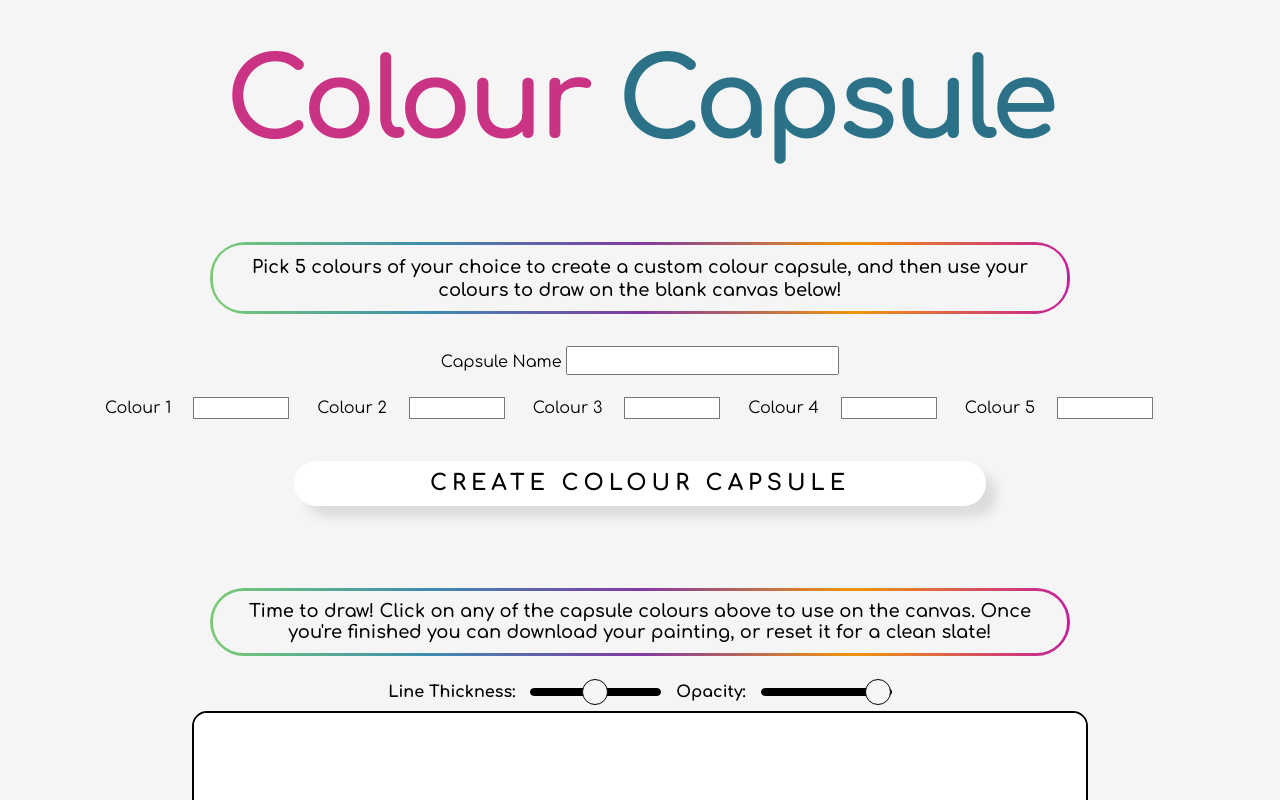
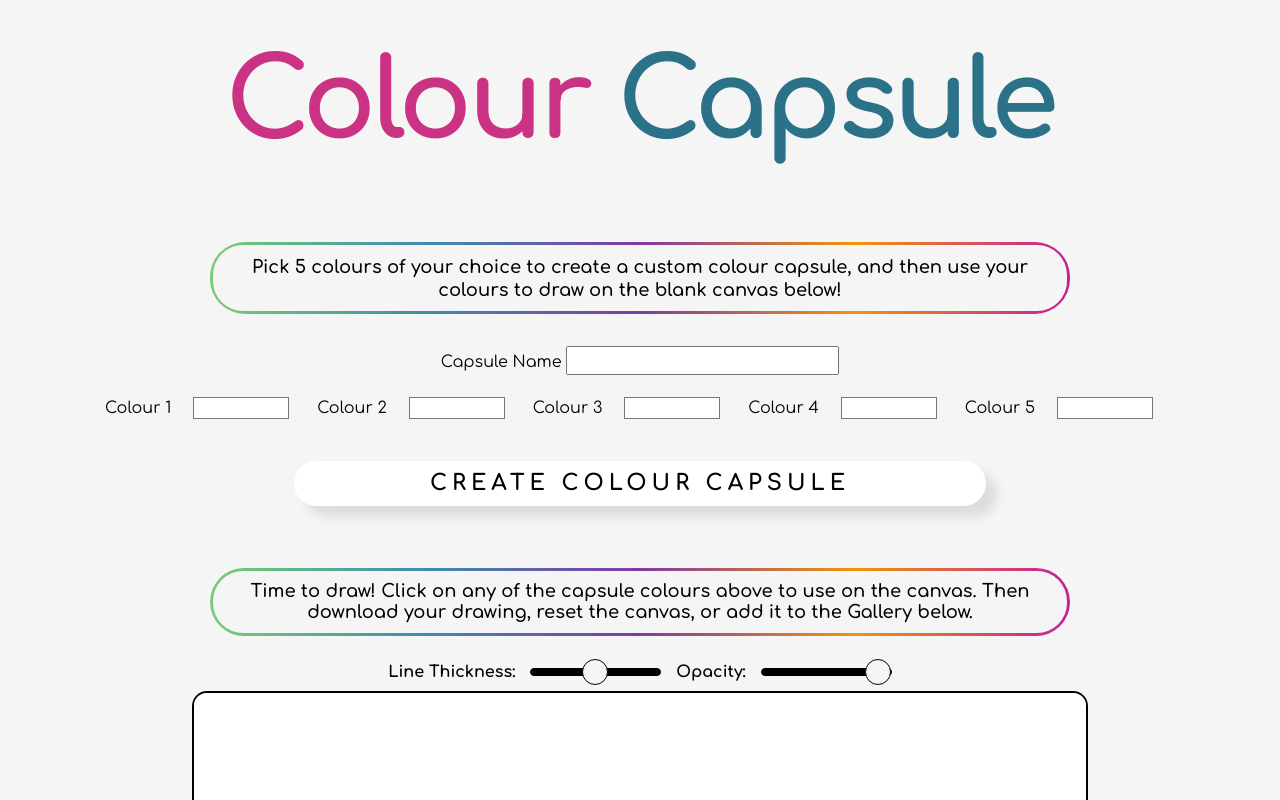
Before and after one commit to GabriellaPenev/colour-capsule, a React (Create React App) app: page / in a window 1280 px wide. Shown: the top 800 px of the page. Built offline with nearby package versions, Linux system fonts and the light colour scheme; no server answers; the database is empty.

Commit message:
fixed scrollIntoView on colour capsules

```diff
--- a/src/App.css
+++ b/src/App.css
@@ -385,7 +385,7 @@ a {
 }
 
 h3.intro {
-  margin-top: 40px;
+  margin-top: 20px;
   margin-bottom: 15px;
 }
 
--- a/src/Components/Canvas.js
+++ b/src/Components/Canvas.js
@@ -113,7 +113,7 @@ const Canvas = forwardRef(({ selectedColor, setSelectedColor, canvasRef }, ref)
 
     return (
         <div className='animate__animated animate__fadeIn'>
-            <h3 className="intro introSpan" ref={ref}>Time to draw! Click on any of the capsule colours above to use on the canvas. Once you're finished you can download your painting, or reset it for a clean slate!</h3>
+            <h3 className="intro introSpan" ref={ref}>Time to draw! Click on any of the capsule colours above to use on the canvas. Then download your drawing, reset the canvas, or add it to the Gallery below.</h3>
             <div className="controls">
                 <label className='lineWidth' htmlFor="lineWidth">Line Thickness: </label>
                 <input ref={lineWidthRef} type="range" id="lineWidth" name="lineWidth"
--- a/src/Components/Form.js
+++ b/src/Components/Form.js
@@ -72,7 +72,7 @@ const Form = ({ setColors, resultRef }) => {
             // push the user's colour capsule into firebase, and reset userInput state
             push(dbRef, userInput);
             setUserInput(initialValues);
-            resultRef.current.previousSibling.scrollIntoView({block: "start", inline: "nearest", behavior: "smooth"});
+            resultRef.current.scrollIntoView({block: "start", inline: "nearest", behavior: "smooth"});
         }
     }
 
--- a/src/Components/Gallery.js
+++ b/src/Components/Gallery.js
@@ -52,6 +52,7 @@ const Gallery = ({ canvasRef }) => {
             remove(dbRef)
         } else {
             null
+            // ADD IN return null ?????
         }
     }
 
```
